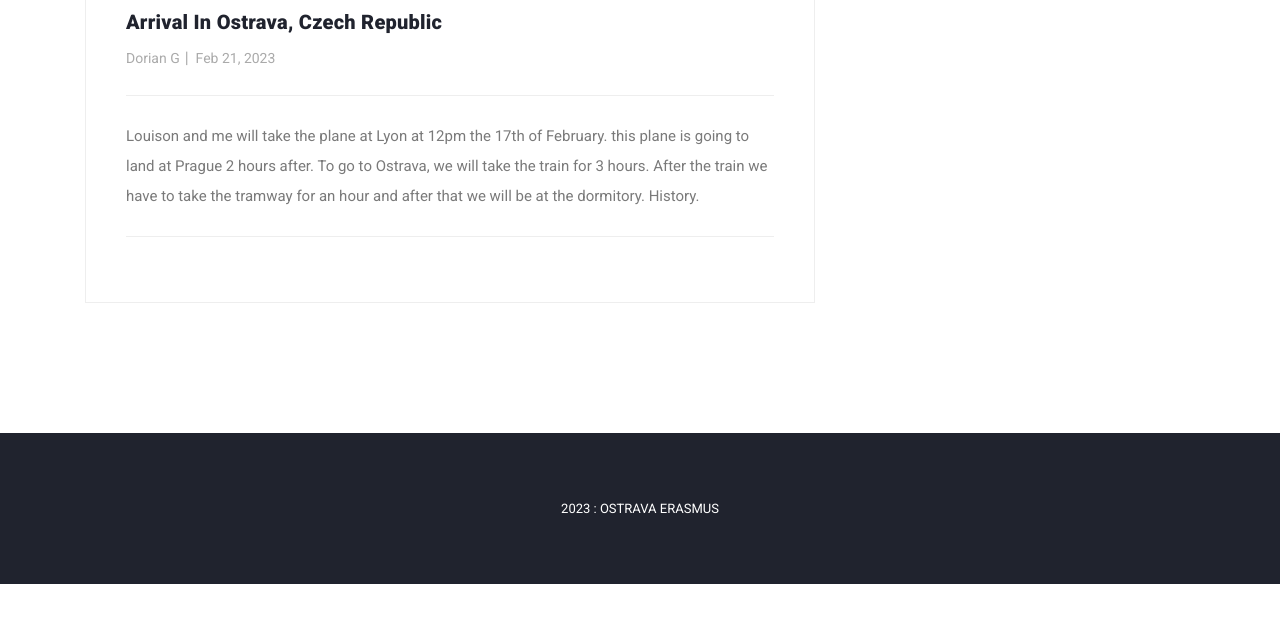
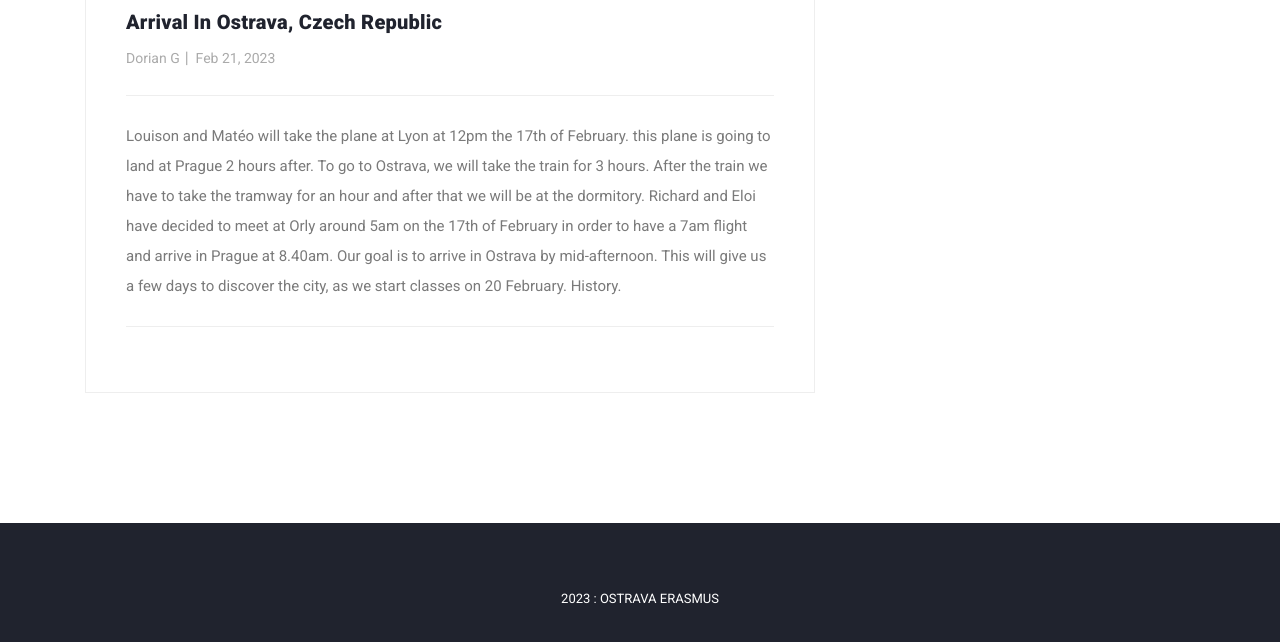
Before and after one commit to aigeax/OstravAdventure, a plain HTML site: page RomainM-1-post-details.html in a window 1280 px wide. Shown: the part 1144-1786 px from the top of the page. Before the commit the page ends 1728 px from the top, so only its background shows below. Drawn offline with Linux system fonts and the light colour scheme.

Commit message:
sdffsdfsd

```diff
--- a/RomainM-1-post-details.html
+++ b/RomainM-1-post-details.html
@@ -107,8 +107,9 @@ https://templatemo.com/tm-551-stand-blog
                         <li><a href="#">Dorian G</a></li>
                         <li><a href="#">Feb 21, 2023</a></li>
                       </ul>
-                      <p>Louison and me will take the plane at Lyon at 12pm the 17th of February. this plane is going to land at Prague 2 hours after. To go to Ostrava, we will take the train for 3 hours. After the train we have to take the tramway for an hour and after that we will be at the dormitory.
-                         History.</p>
+                      <p>Louison and Matéo will take the plane at Lyon at 12pm the 17th of February. this plane is going to land at Prague 2 hours after. To go to Ostrava, we will take the train for 3 hours. After the train we have to take the tramway for an hour and after that we will be at the dormitory.
+                        Richard and Eloi have decided to meet at Orly around 5am on the 17th of February in order to have a 7am flight and arrive in Prague at 8.40am. Our goal is to arrive in Ostrava by mid-afternoon. This will give us a few days to discover the city, as we start classes on 20 February.
+                        History.</p>
                     </div>
                   </div>
                 </div>
```
Also changed, not shown: Presentation-Erasmus.html (+5 -0 lines).
